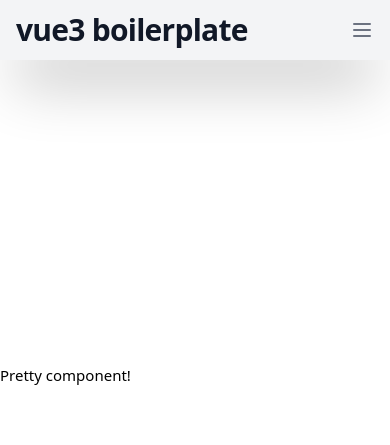
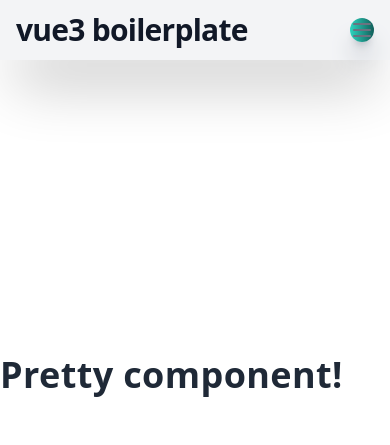
Before and after one commit to savconstantine/vue3-boilerplate, a Vue app: page / in a window 390 px wide. Shown: the top 445 px of the page. Built offline with nearby package versions, Linux system fonts and the light colour scheme.

Commit message:
main.scss corrections

```diff
--- a/src/assets/main.scss
+++ b/src/assets/main.scss
@@ -2,7 +2,11 @@
 @tailwind components;
 @tailwind utilities;
 
+html {
+  scroll-behavior: smooth;
+}
 
+@layer base {
   *,
   *::before,
   *::after {
@@ -13,6 +17,7 @@
   }
 
   body {
+    @apply text-gray-800 dark:text-gray-100 bg-white dark:bg-gray-800 tracking-wide;
     transition: color 0.5s, background-color 0.5s;
     min-height: 100vh;
     line-height: 1.6;
@@ -26,6 +31,33 @@ body {
     @apply bg-white dark:bg-gray-800 flex flex-col justify-between min-h-screen;
   }
 
+  h1,
+  h2,
+  h3,
+  h4,
+  h5,
+  h6 {
+    @apply font-bold
+  }
+
+  h1 {
+    @apply text-4xl sm:text-5xl md:text-6xl
+  }
+
+  h2 {
+    @apply text-3xl sm:text-4xl
+  }
+
+  li {
+    @apply cursor-pointer
+  }
+
+  button {
+    @apply shadow-xl shadow-gray-400 rounded-full uppercase bg-gradient-to-r from-teal-400 to-teal-800 text-white
+  }
+}
+
+
 .konstantin-savusia-logo svg {
   max-width: 100vw;
 }
```
Lines whose indentation alone changed are shown as unchanged.
